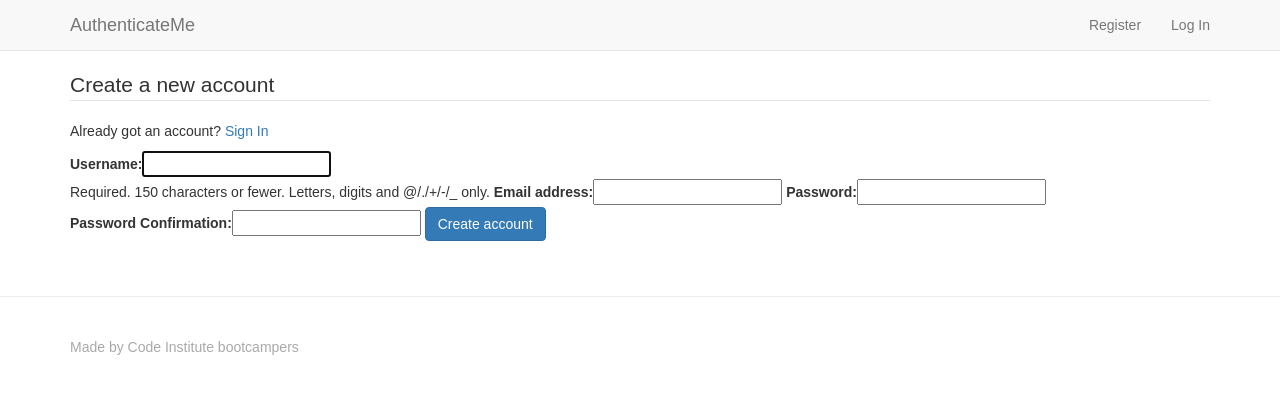
After one commit to digitalstuart/ecommerce-site, a Django app: page /accounts/register/ in a window 1280 px wide. The commit adds this page. Shown: the top 406 px of the page. Run offline with Django 3.2, Linux system fonts and the light colour scheme; some libraries are stand-ins or nearby versions.

Commit message:
Putting it all together

```diff
--- a/ecommerce/accounts/forms.py
+++ b/ecommerce/accounts/forms.py
@@ -5,31 +5,26 @@ from django.core.exceptions import ValidationError
 
 
 class UserLoginForm(forms.Form):
-    """Form to be used to log users in"""
-
-    username = forms.CharField()
+    username_or_email = forms.CharField()
     password = forms.CharField(widget=forms.PasswordInput)
 
 
 class UserRegistrationForm(UserCreationForm):
-    """Form used to register a new user"""
-
-    password1 = forms.CharField(
-        label="Password",
-        widget=forms.PasswordInput)
+    password1 = forms.CharField(label='Password', widget=forms.PasswordInput)
     password2 = forms.CharField(
-        label="Password Confirmation",
-        widget=forms.PasswordInput)
+        label='Password Confirmation',
+        widget=forms.PasswordInput
+    )
 
     class Meta:
         model = User
-        fields = ['email', 'username', 'password1', 'password2']
+        fields = ['username', 'email', 'password1', 'password2']
 
     def clean_email(self):
         email = self.cleaned_data.get('email')
         username = self.cleaned_data.get('username')
         if User.objects.filter(email=email).exclude(username=username):
-            raise forms.ValidationError(u'Email address must be unique')
+            raise forms.ValidationError(u'Email addresses must be unique.')
         return email
 
     def clean_password2(self):
@@ -37,9 +32,9 @@ class UserRegistrationForm(UserCreationForm):
         password2 = self.cleaned_data.get('password2')
 
         if not password1 or not password2:
-            raise ValidationError("Please confirm your password")
+            raise ValidationError("Password must not be empty")
 
         if password1 != password2:
-            raise ValidationError("Passwords must match")
+            raise ValidationError("Passwords do not match")
 
         return password2
--- /dev/null
+++ b/ecommerce/accounts/templates/register.html
@@ -0,0 +1,13 @@
+{% extends "base.html" %}
+{% load bootstrap_tags %}
+{% block content %}
+    <form method="post" action="{% url 'register' %}" class="accountform">
+        <fieldset class="form-group">
+            <legend>Create a new account</legend>
+            <p>Already got an account? <a href="{% url 'login' %}">Sign In</a></p>
+            {% csrf_token %}
+            {{  user_form | as_bootstrap }}
+            <button type="submit" class="btn btn-primary">Create account</button>
+        </fieldset>
+    </form>
+{% endblock %}
--- a/ecommerce/accounts/url_reset.py
+++ b/ecommerce/accounts/url_reset.py
@@ -3,9 +3,10 @@ from django.core.urlresolvers import reverse_lazy
 from django.contrib.auth.views import password_reset, password_reset_done, password_reset_confirm, password_reset_complete
 
 urlpatterns = [
-    url('^$', password_reset, {'post_reset_redirect': reverse_lazy('password_reset_done')}, name='password_reset'),
+    url(r'^$', password_reset,
+        {'post_reset_redirect': reverse_lazy('password_reset_done')}, name='password_reset'),
     url(r'^done/$', password_reset_done, name='password_reset_done'),
     url(r'^(?P<uidb64>[0-9A-Za-z]+)-(?P<token>.+)/$', password_reset_confirm,
         {'post_reset_redirect': reverse_lazy('password_reset_complete')}, name='password_reset_confirm'),
-    url('^complete/$', password_reset_complete, name='password_reset_complete')
+    url(r'^complete/$', password_reset_complete, name='password_reset_complete'),
 ]
--- a/ecommerce/accounts/urls.py
+++ b/ecommerce/accounts/urls.py
@@ -1,11 +1,11 @@
 from django.conf.urls import url, include
-from accounts.views import logout, login, registration, user_profile
-from accounts import url_reset
+from . import url_reset
+from .views import index, register, profile, logout, login
 
 urlpatterns = [
-    url(r'^logout/', logout, name="logout"),
-    url(r'^login/', login, name="login"),
-    url(r'^register/', registration, name="registration"),
-    url(r'^profile/', user_profile, name="profile"),
-    url(r'^password-reset/', include(url_reset))
+    url(r'^register/$', register, name='register'),
+    url(r'^profile/$', profile, name='profile'),
+    url(r'^logout/$', logout, name='logout'),
+    url(r'^login/$', login, name='login'),
+    url(r'^password-reset/', include(url_reset)),
 ]
--- a/ecommerce/accounts/views.py
+++ b/ecommerce/accounts/views.py
@@ -1,69 +1,75 @@
-from django.shortcuts import render, redirect, reverse
-from django.contrib import auth, messages
+from django.shortcuts import render, redirect, HttpResponseRedirect
+from django.contrib import messages, auth
+from django.core.urlresolvers import reverse
+from .forms import UserLoginForm, UserRegistrationForm
+from django.template.context_processors import csrf
 from django.contrib.auth.decorators import login_required
-from django.contrib.auth.models import User
-from accounts.forms import UserLoginForm, UserRegistrationForm
 
 
+# Create your views here.
 def index(request):
-    """Return the index.html file"""
-    return render(request,  'index.html')
+    """A view that displays the index page"""
+    return render(request, "index.html")
 
-@login_required
+
 def logout(request):
-    """Log the user out"""
+    """A view that logs the user out and redirects back to the index page"""
     auth.logout(request)
-    messages.success(request, "You have successfully been logged out")
+    messages.success(request, 'You have successfully logged out')
     return redirect(reverse('index'))
 
 
 def login(request):
-    """Return a login page"""
-    if request.user.is_authenticated:
-        return redirect(reverse('index'))
-    if request.method == "POST":
-        login_form = UserLoginForm(request.POST)
-
-        if login_form.is_valid():
-            user = auth.authenticate(username=request.POST['username'],
+    """A view that manages the login form"""
+    if request.method == 'POST':
+        user_form = UserLoginForm(request.POST)
+        if user_form.is_valid():
+            user = auth.authenticate(request.POST['username_or_email'],
                                      password=request.POST['password'])
-            messages.success(request, "You have successfully logged in!")
 
             if user:
-                auth.login(user=user, request=request)
-                return redirect(reverse('index'))
+                auth.login(request, user)
+                messages.error(request, "You have successfully logged in")
+
+                if request.GET and request.GET['next'] !='':
+                    next = request.GET['next']
+                    return HttpResponseRedirect(next)
+                else:
+                    return redirect(reverse('index'))
             else:
-                login_form.add_error(None, "Your username or password is incorrect")
+                user_form.add_error(None, "Your username or password are incorrect")
     else:
-        login_form = UserLoginForm()
-    return render(request, 'login.html', {'login_form': login_form})
+        user_form = UserLoginForm()
+
+    args = {'user_form': user_form, 'next': request.GET.get('next', '')}
+    return render(request, 'login.html', args)
 
 
-def registration(request):
-    """Render the registration page"""
-    if request.user.is_authenticated:
-        return redirect(reverse('index'))
-
-    if request.method == "POST":
-        registration_form = UserRegistrationForm(request.POST)
-
-        if registration_form.is_valid():
-            registration_form.save()
-
-            user = auth.authenticate(username=request.POST['username'],
-                                     password=request.POST['password1'])
-            if user:
-                auth.login(user=user, request=request)
-                messages.success(request, "You have successfully registered")
-            else:
-                messages.error(request, "Unable to register your account at this time")
-    else:
-        registration_form = UserRegistrationForm()
-    return render(request, 'registration.html', {
-        "registration_form": registration_form})
+@login_required
+def profile(request):
+    """A view that displays the profile page of a logged in user"""
+    return render(request, 'profile.html')
 
 
-def user_profile(request):
-    """The user's profile page"""
-    user = User.objects.get(email=request.user.email)
-    return render(request, 'profile.html', {"profile": user})
+def register(request):
+    """A view that manages the registration form"""
+    if request.method == 'POST':
+        user_form = UserRegistrationForm(request.POST)
+        if user_form.is_valid():
+            user_form.save()
+
+            user = auth.authenticate(request.POST.get('email'),
+                                     password=request.POST.get('password1'))
+
+            if user:
+                auth.login(request, user)
+                messages.success(request, "You have successfully registered")
+                return redirect(reverse('index'))
+
+            else:
+                messages.error(request, "unable to log you in at this time!")
+    else:
+        user_form = UserRegistrationForm()
+
+    args = {'user_form': user_form}
+    return render(request, 'register.html', args)
--- a/ecommerce/ecommerce/urls.py
+++ b/ecommerce/ecommerce/urls.py
@@ -13,9 +13,11 @@ Including another URLconf
     1. Import the include() function: from django.conf.urls import url, include
     2. Add a URL to urlpatterns:  url(r'^blog/', include('blog.urls'))
 """
-from django.conf.urls import url
+from django.conf.urls import url, include
 from django.contrib import admin
+from accounts import urls as urls_accounts
 
 urlpatterns = [
     url(r'^admin/', admin.site.urls),
+    url(r'^accounts/', include(urls_accounts)),
 ]
--- a/ecommerce/templates/base.html
+++ b/ecommerce/templates/base.html
@@ -1,35 +1,58 @@
+{% load staticfiles %}
 <!DOCTYPE html>
 <html lang="en">
-
 <head>
     <meta charset="UTF-8">
     <meta name="viewport" content="width=device-width, initial-scale=1.0">
     <meta http-equiv="X-UA-Compatible" content="ie=edge">
-	<title>{% block page_title %}{% endblock %}</title>
+    <title>AuthenticateMe</title>
+    <link rel="stylesheet" href="https://cdnjs.cloudflare.com/ajax/libs/bootswatch/3.3.7/cerulean/bootstrap.min.css">
+    <link rel="stylesheet" href="{% static 'css/custom.css' %}">
+    <script src="https://cdnjs.cloudflare.com/ajax/libs/jquery/3.2.1/jquery.min.js"></script>
+    <script src="https://cdnjs.cloudflare.com/ajax/libs/twitter-bootstrap/3.3.7/js/bootstrap.min.js"></script>
 </head>
-
 <body>
-	<h1>{% block page_heading %}{% endblock %}</h1>
-	<nav>
-		<ul>
+    <!-- Fixed masthead -->
+    <nav class="navbar navbar-masthead navbar-default navbar-fixed-top">
+        <div class="container">
+            <div class="navbar-header">
+                <button type="button" class="navbar-toggle collapsed" data-toggle="collapse" data-target="#navbar" aria-expanded="false" aria-controls="navbar">
+                    <span class="sr-only">Toggle navigation</span>
+                    <span class="icon-bar"></span>
+                    <span class="icon-bar"></span>
+                    <span class="icon-bar"></span>
+                </button>
+                <a class="navbar-brand" href="/">AuthenticateMe</a>
+            </div>
+            <div id="navbar" class="navbar-collapse collapse">
+                <ul class="nav navbar-nav navbar-right">
                     {% if user.is_authenticated %}
                         <li><a href="{% url 'profile' %}">Profile</a></li>
-                <li><a href="{% url 'logout' %}">Logout</a></li>
-            {% else %}
-			    <li><a href="{% url 'login' %}">Login</a></li>
-			    <li><a href="{% url 'registration' %}">Register</a></li>
+                        <li><a href="{% url 'logout' %}">Log Out</a></li>
+                    {%  else %}
+                        <li><a href="{% url 'register' %}">Register</a></li>
+                        <li><a href="{% url 'login' %}">Log In</a></li>
                     {% endif %}
                 </ul>
+            </div>
+        </div>
     </nav>
-	<hr>
     {% if messages %}
-	<div>
+        <div class="alert alert-success">
+            <div class="messages">
                 {% for message in messages %}
                     {{ message }}
                 {% endfor %}
             </div>
+        </div>
     {% endif %}
-    {% block content %}{% endblock %}
+    <div class="container">
+        {% block content %} {% endblock %}
+    </div>
+    <footer>
+        <div class="container">
+            <p>Made by Code Institute bootcampers</p>
+        </div>
+    </footer>
 </body>
-
 </html>
```
Also changed, not shown: ecommerce/accounts/backends.py (added, +45 -0 lines), ecommerce/accounts/templates/index.html (+4 -4 lines), ecommerce/accounts/templates/login.html (+14 -6 lines), ecommerce/accounts/templates/profile.html (+3 -7 lines), ecommerce/accounts/templates/registration.html (deleted, +0 -15 lines), ecommerce/ecommerce/settings.py (+9 -1 lines), ecommerce/accounts/apps.py (line endings or trailing spaces). Lines whose indentation alone changed are shown as unchanged.
